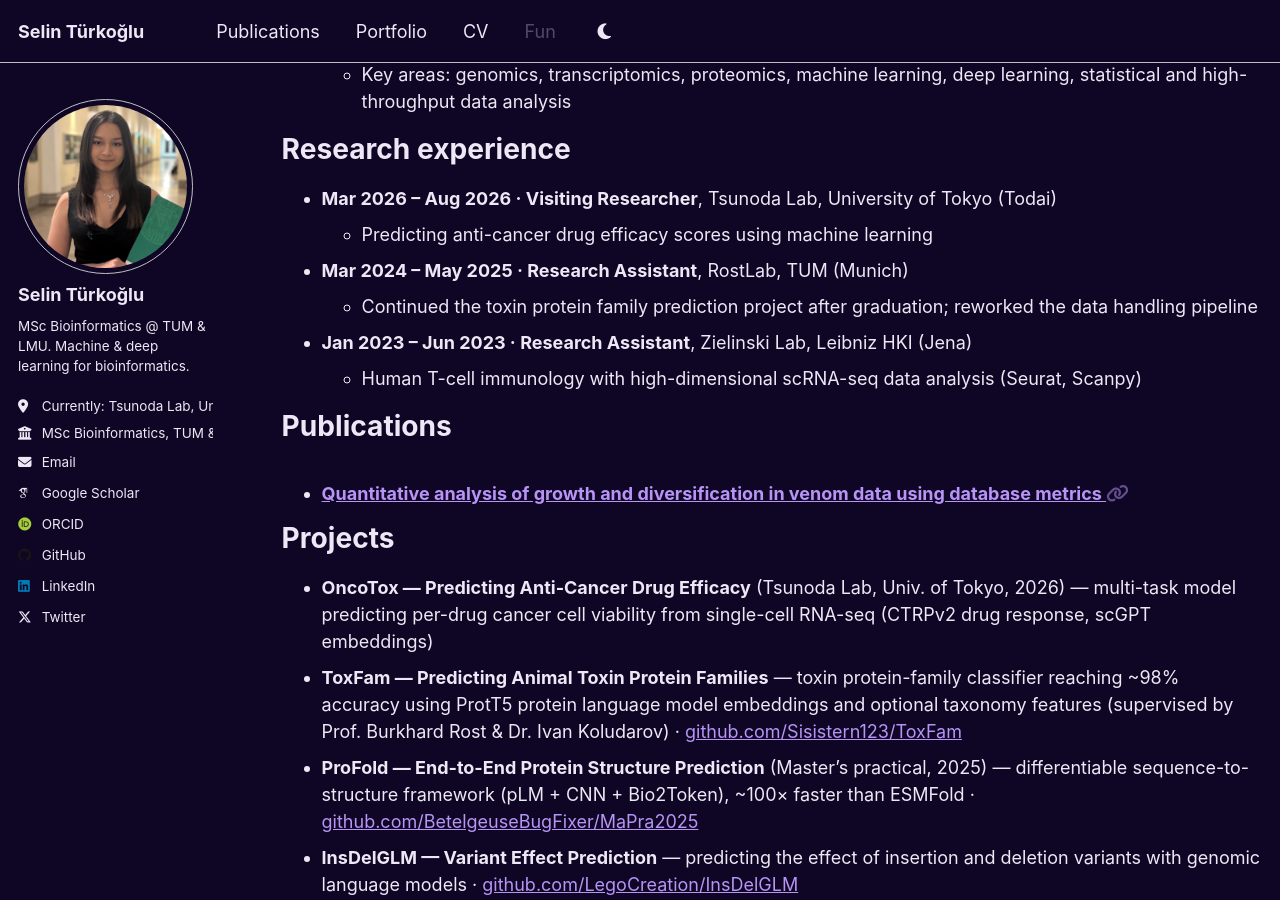
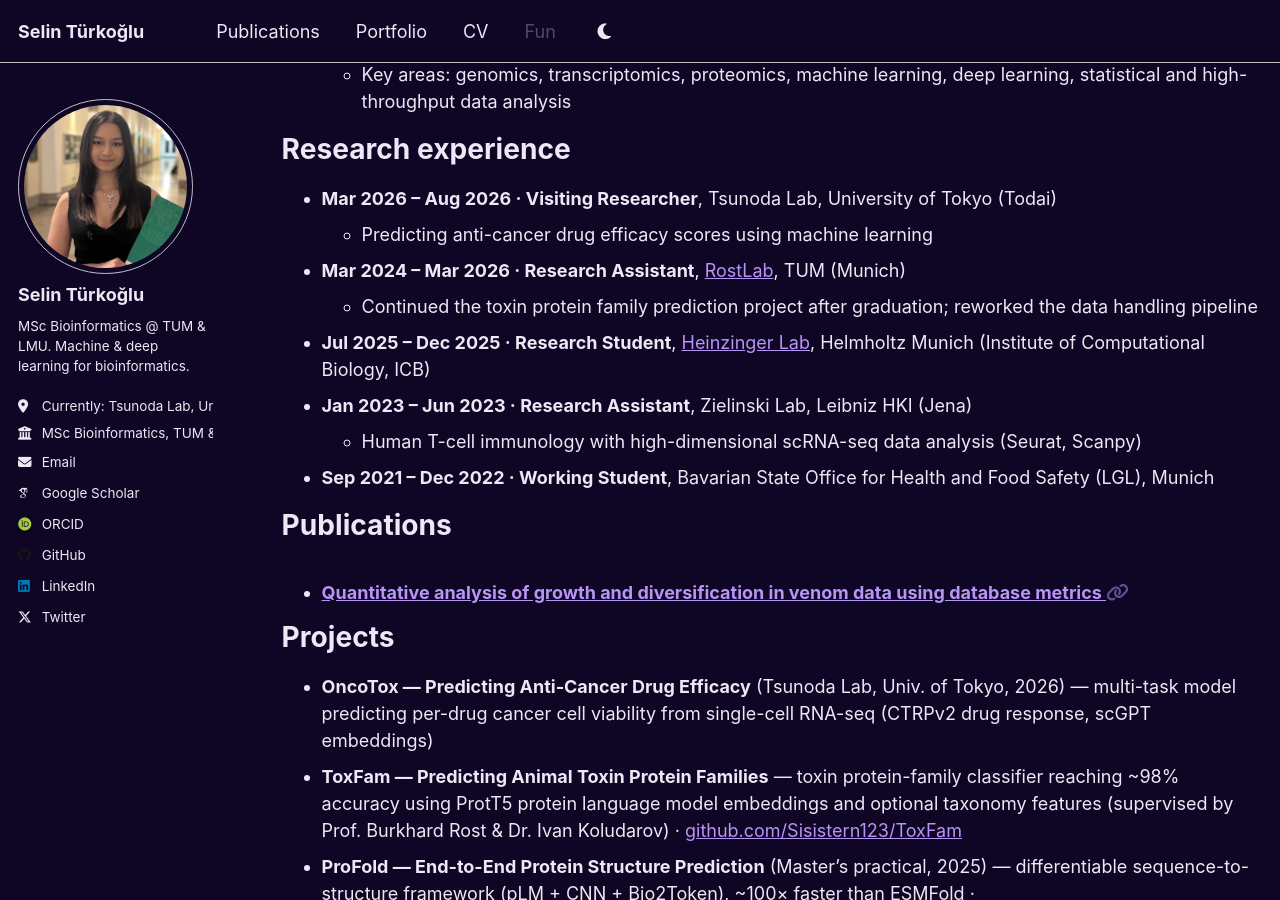
Before and after one commit to Sisistern123/Sisistern123.github.io, a Jekyll site: the page built from _pages/cv.md, in a window 1280 px wide and 900 px high, scrolled down 303 px. Built offline with Jekyll 4.4.1, drawn with Linux system fonts in a browser that asks for light colours; some web fonts are replaced.

Commit message:
Update CV experience: Heinzinger Lab, RostLab dates/link, LGL working student
- Add Jul–Dec 2025 Research Student at Heinzinger Lab (Helmholtz Munich, ICB)
- Correct RostLab end date to Mar 2026 and link the lab
- Add Sep 2021 – Dec 2022 Working Student at the LGL

Co-Authored-By: Claude Opus 4.8 (1M context) <noreply@anthropic.com>

```diff
--- a/_pages/cv.md
+++ b/_pages/cv.md
@@ -23,11 +23,14 @@ Research experience
 ======
 * **Mar 2026 – Aug 2026 · Visiting Researcher**, Tsunoda Lab, University of Tokyo (Todai)
   * Predicting anti-cancer drug efficacy scores using machine learning
-* **Mar 2024 – May 2025 · Research Assistant**, RostLab, TUM (Munich)
+* **Mar 2024 – Mar 2026 · Research Assistant**, [RostLab](https://www.cs.cit.tum.de/bio/home/), TUM (Munich)
   * Continued the toxin protein family prediction project after graduation;
     reworked the data handling pipeline
+* **Jul 2025 – Dec 2025 · Research Student**, [Heinzinger Lab](https://www.helmholtz-munich.de/icb/research-groups/heinzinger-lab), Helmholtz Munich (Institute of Computational Biology, ICB)
 * **Jan 2023 – Jun 2023 · Research Assistant**, Zielinski Lab, Leibniz HKI (Jena)
   * Human T-cell immunology with high-dimensional scRNA-seq data analysis (Seurat, Scanpy)
+* **Sep 2021 – Dec 2022 · Working Student**, Bavarian State Office for Health and
+  Food Safety (LGL), Munich
 
 Publications
 ======
```
